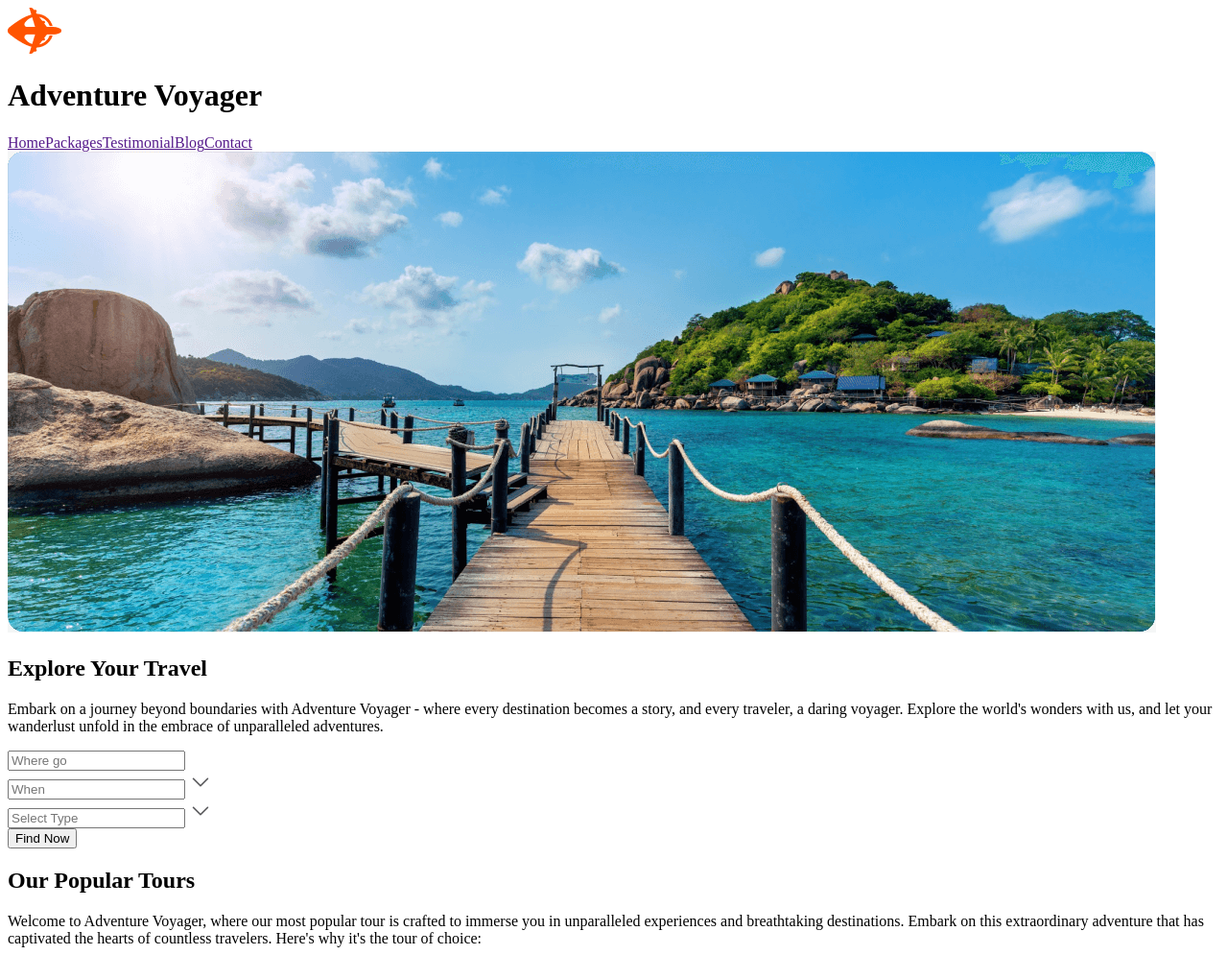
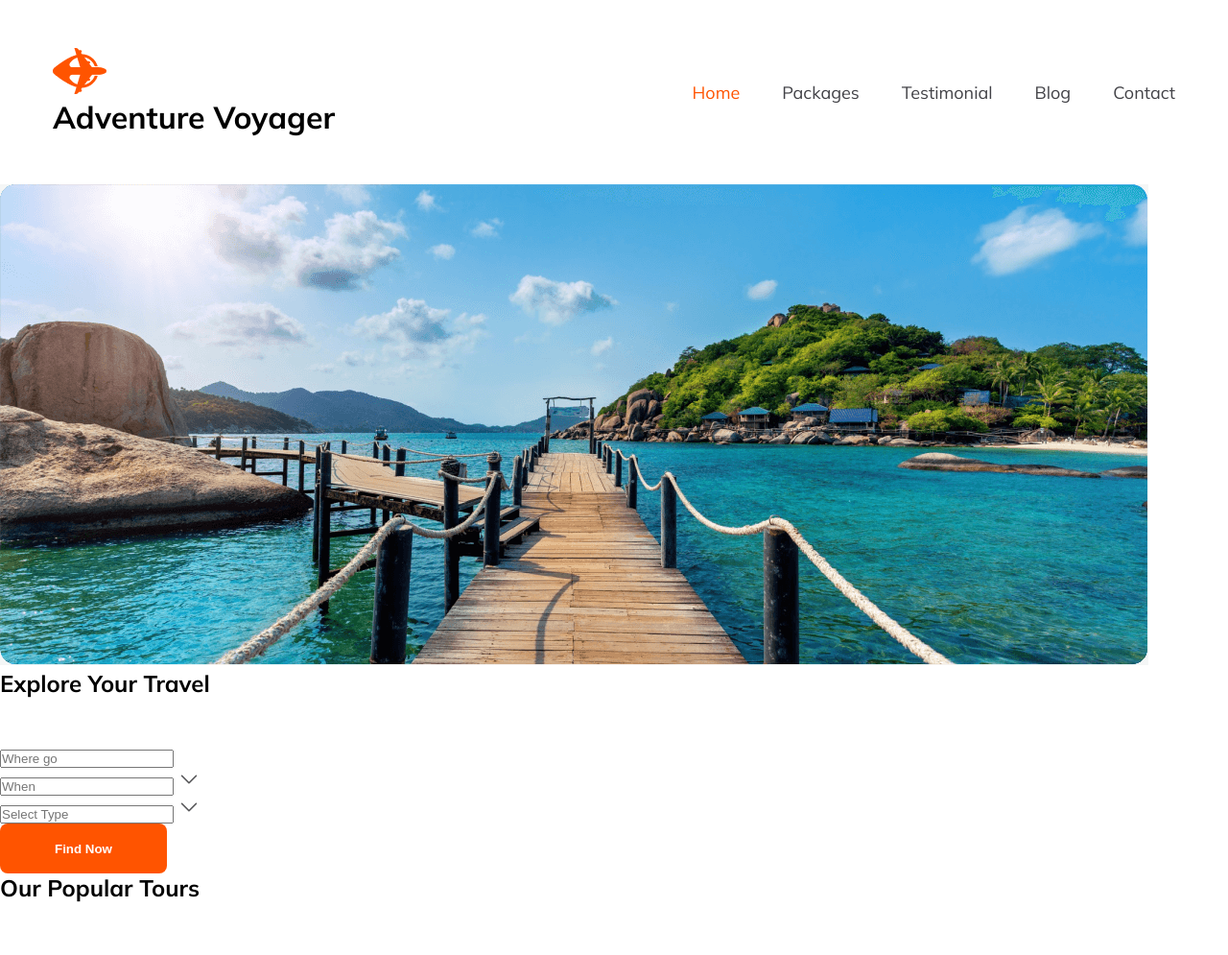
Before and after one commit to KhEliash/travel-website-one, a plain HTML site: page index.html in a window 1280 px wide. Shown: the top 995 px of the page at 96% size. Drawn offline with Linux system fonts and the light colour scheme.

Commit message:
header css'

```diff
--- a/index.html
+++ b/index.html
@@ -3,6 +3,7 @@
   <head>
     <meta charset="UTF-8" />
     <meta name="viewport" content="width=device-width, initial-scale=1.0" />
+    <link rel="stylesheet" href="style.css">
     <title>Adventure Voyager</title>
   </head>
   <body>
--- /dev/null
+++ b/style.css
@@ -0,0 +1,48 @@
+@import url("https://fonts.googleapis.com/css2?family=Mulish:wght@400;700;800&display=swap");
+* {
+  margin: 0;
+  padding: 0;
+  box-sizing: border-box;
+}
+body {
+  font-family: "Mulish", sans-serif;
+}
+/* Sheared Style */
+.btn-primary {
+  width: 174px;
+  height: 52px;
+  border-radius: 8px;
+  background: #ff5400;
+  color: #fff;
+  border: none;
+  font-weight: 700;
+}
+.text-description {
+  color: #fff;
+  font-size: 16px;
+  font-weight: 400;
+  line-height: 26px;
+}
+
+/* Header Section */
+header {
+  width: 1170px;
+  margin: 50px auto;
+  display: flex;
+  align-items: center;
+  justify-content: space-between;
+}
+nav a {
+  text-decoration: none;
+  color: #424247;
+  text-align: center;
+  font-size: 18px;
+  font-weight: 400;
+  margin-left: 44px;
+}
+nav .active {
+  color: #ff5400;
+}
+.hambarg {
+  visibility: hidden;
+}
```
